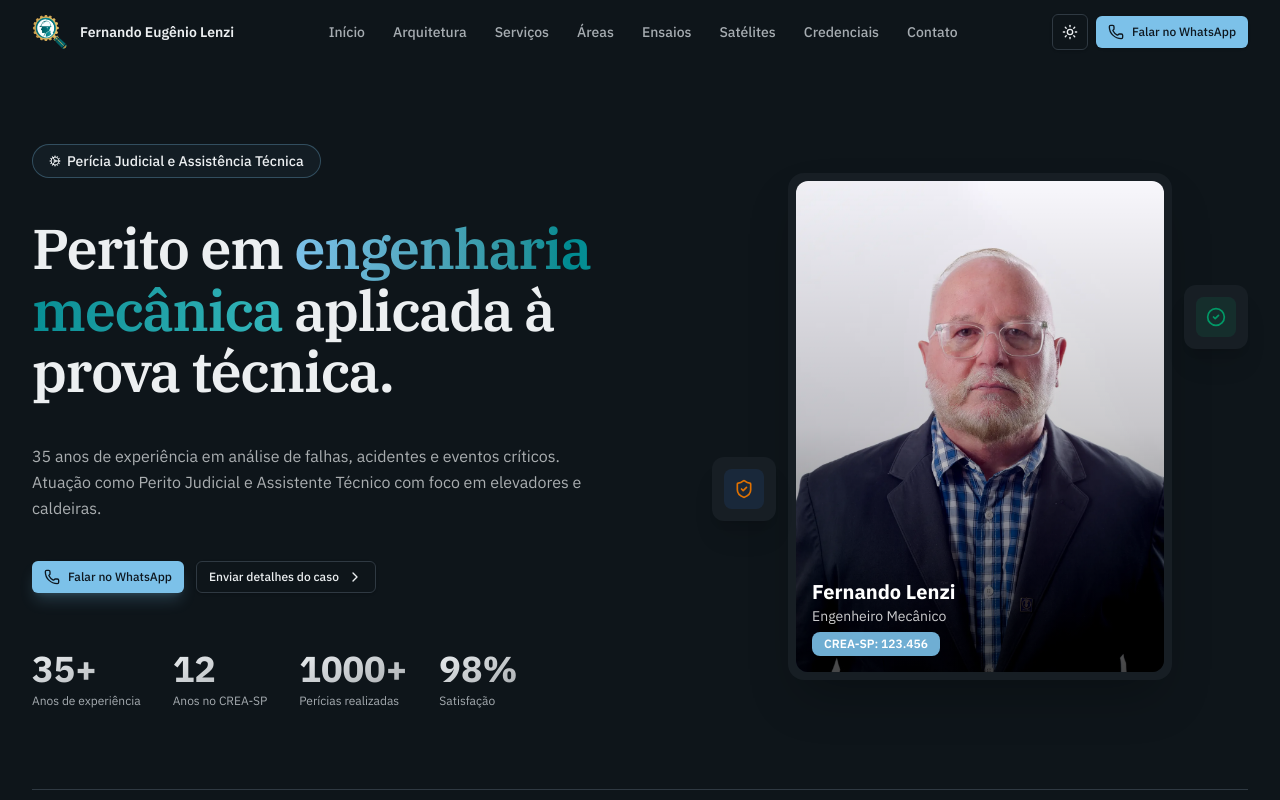
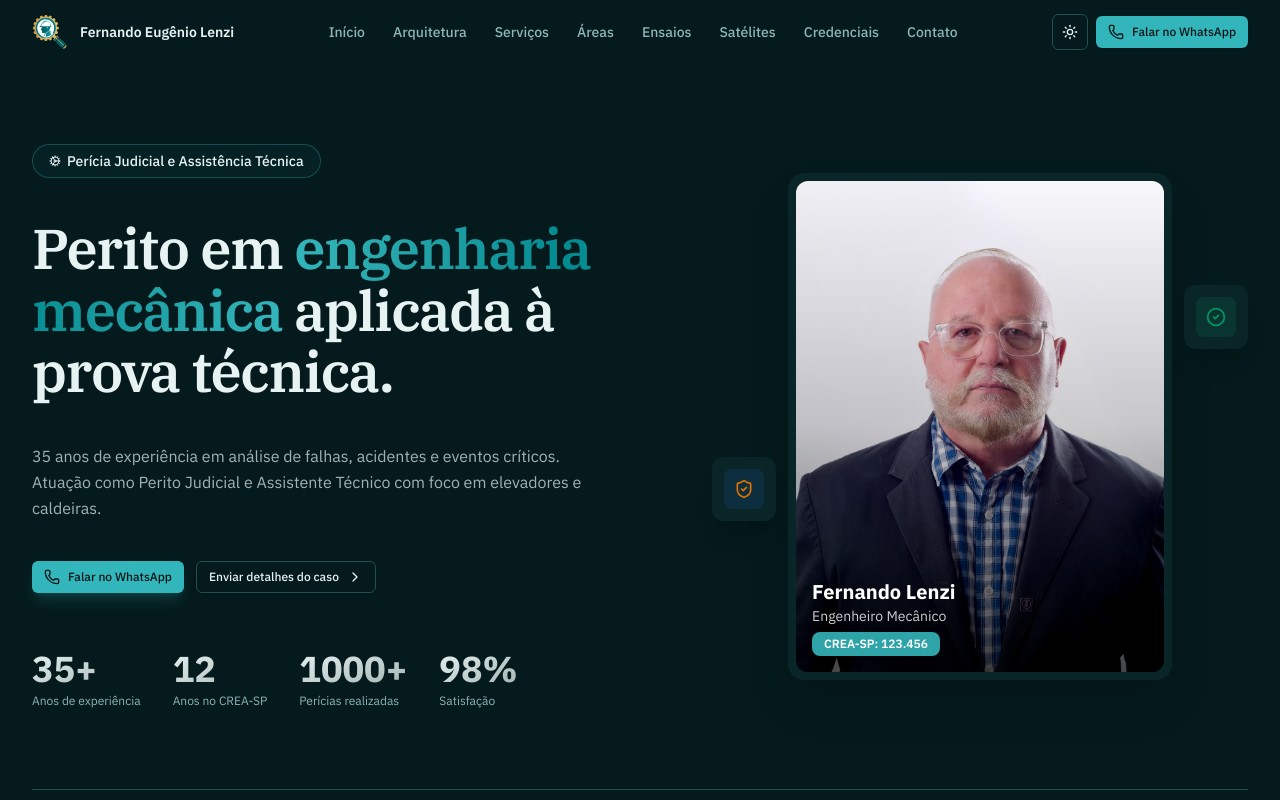
Before and after one commit to eng-lenzi/lp-eng-lenzi, a React (Vite) app: page / in a window 1280 px wide. Shown: the top 800 px of the page. Built offline with nearby package versions, Linux system fonts and the light colour scheme.

Commit message:
style: atualiza paleta de cores para tema da logo
- Aplica cores teal/dourado da logo no tema light e dark
- Melhora contraste em dark mode

```diff
--- a/src/index.css
+++ b/src/index.css
@@ -8,81 +8,81 @@
 }
 
 .light {
-  --background: oklch(0.985 0.004 240);
-  --foreground: oklch(0.22 0.02 250);
+  --background: #f8fffe;
+  --foreground: #123236;
 
-  --card: oklch(0.995 0.002 240);
-  --card-foreground: oklch(0.22 0.02 250);
+  --card: #ffffff;
+  --card-foreground: #123236;
 
-  --popover: oklch(0.995 0.002 240);
-  --popover-foreground: oklch(0.22 0.02 250);
+  --popover: #ffffff;
+  --popover-foreground: #123236;
 
-  --select: oklch(0.965 0.01 245);
-  --select-foreground: oklch(0.26 0.02 248);
+  --select: #edf6f7;
+  --select-foreground: #123236;
 
-  --primary: oklch(0.36 0.07 240);
-  --primary-foreground: oklch(0.98 0.005 240);
+  --primary: #006a72;
+  --primary-foreground: #f8fffe;
 
-  --secondary: oklch(0.92 0.012 240);
-  --secondary-foreground: oklch(0.3 0.02 244);
+  --secondary: #dceff0;
+  --secondary-foreground: #18484d;
 
-  --muted: oklch(0.95 0.008 240);
-  --muted-foreground: oklch(0.5 0.015 245);
+  --muted: #eef7f7;
+  --muted-foreground: #4f6b6f;
 
-  --accent: oklch(0.78 0.09 85);
-  --accent-foreground: oklch(0.26 0.02 248);
+  --accent: #cda759;
+  --accent-foreground: #2f2a1a;
 
-  --destructive: oklch(0.57 0.21 25);
-  --destructive-foreground: oklch(0.985 0.005 240);
+  --destructive: #b42318;
+  --destructive-foreground: #fff5f4;
 
-  --warning: oklch(0.82 0.14 82);
-  --warning-foreground: oklch(0.26 0.02 248);
+  --warning: #e7c268;
+  --warning-foreground: #2f2a1a;
 
-  --success: oklch(0.72 0.13 155);
-  --success-foreground: oklch(0.26 0.02 248);
+  --success: #219da4;
+  --success-foreground: #f8fffe;
 
-  --border: oklch(0.86 0.01 245);
-  --input: oklch(0.86 0.01 245);
-  --ring: oklch(0.52 0.08 240);
+  --border: #c9dfe1;
+  --input: #c9dfe1;
+  --ring: #008288;
 }
 
 .dark {
-  --background: oklch(0.19 0.015 245);
-  --foreground: oklch(0.95 0.005 240);
+  --background: #051a1c;
+  --foreground: #e6f3f2;
 
-  --card: oklch(0.23 0.015 245);
-  --card-foreground: oklch(0.95 0.005 240);
+  --card: #0a2528;
+  --card-foreground: #e6f3f2;
 
-  --popover: oklch(0.23 0.015 245);
-  --popover-foreground: oklch(0.95 0.005 240);
+  --popover: #0a2528;
+  --popover-foreground: #e6f3f2;
 
-  --select: oklch(0.27 0.02 245);
-  --select-foreground: oklch(0.93 0.005 240);
+  --select: #134146;
+  --select-foreground: #e6f3f2;
 
-  --primary: oklch(0.78 0.09 235);
-  --primary-foreground: oklch(0.2 0.02 245);
+  --primary: #33b6bb;
+  --primary-foreground: #031415;
 
-  --secondary: oklch(0.31 0.02 245);
-  --secondary-foreground: oklch(0.93 0.005 240);
+  --secondary: #1c5054;
+  --secondary-foreground: #d7eceb;
 
-  --muted: oklch(0.28 0.018 245);
-  --muted-foreground: oklch(0.74 0.01 242);
+  --muted: #163d41;
+  --muted-foreground: #8eb5b7;
 
-  --accent: oklch(0.74 0.11 82);
-  --accent-foreground: oklch(0.23 0.015 245);
+  --accent: #e7c268;
+  --accent-foreground: #1f1d14;
 
-  --destructive: oklch(0.64 0.2 27);
-  --destructive-foreground: oklch(0.96 0.005 240);
+  --destructive: #d55f4a;
+  --destructive-foreground: #fff2ef;
 
-  --warning: oklch(0.79 0.12 83);
-  --warning-foreground: oklch(0.23 0.015 245);
+  --warning: #e7c268;
+  --warning-foreground: #1f1d14;
 
-  --success: oklch(0.75 0.12 154);
-  --success-foreground: oklch(0.23 0.015 245);
+  --success: #33b6bb;
+  --success-foreground: #031415;
 
-  --border: oklch(0.34 0.02 245);
-  --input: oklch(0.34 0.02 245);
-  --ring: oklch(0.66 0.09 235);
+  --border: #234e52;
+  --input: #234e52;
+  --ring: #33b6bb;
 }
 
 @theme inline {
```
